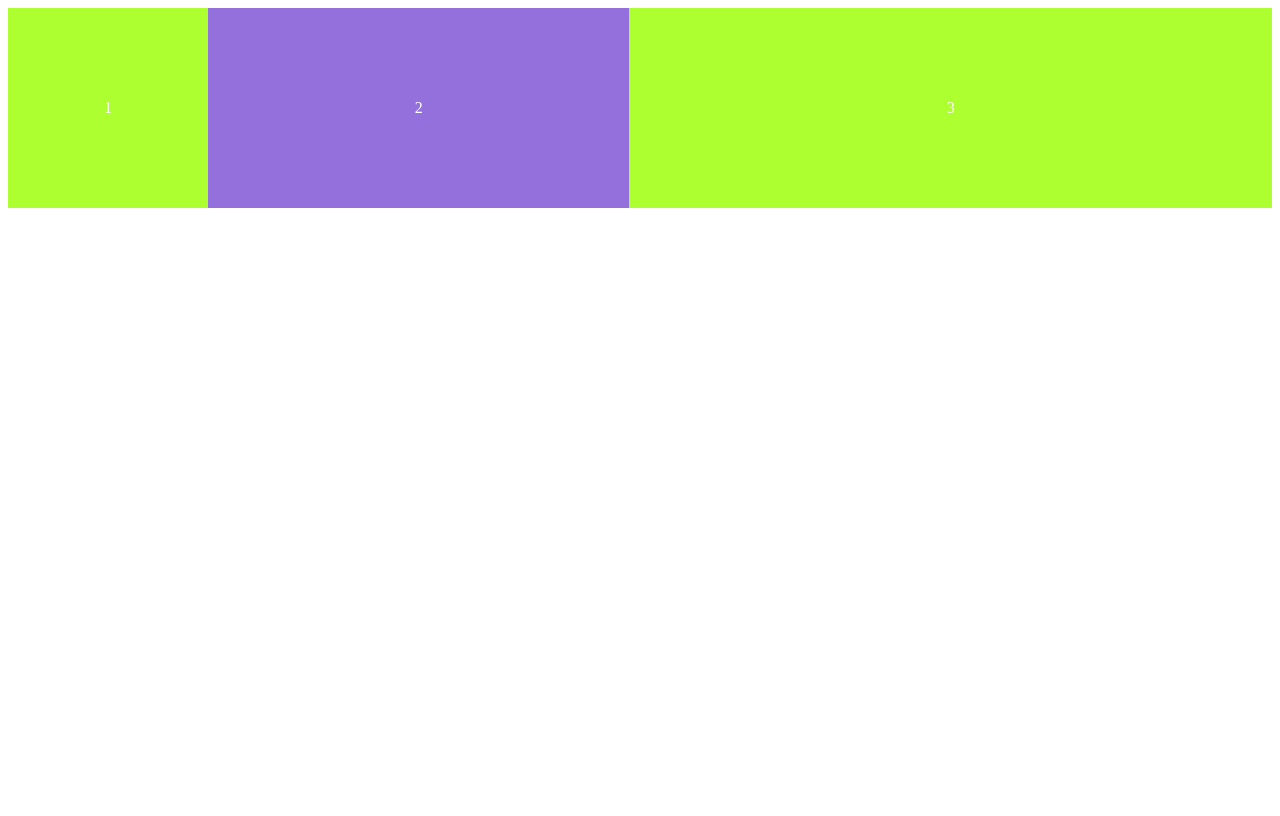
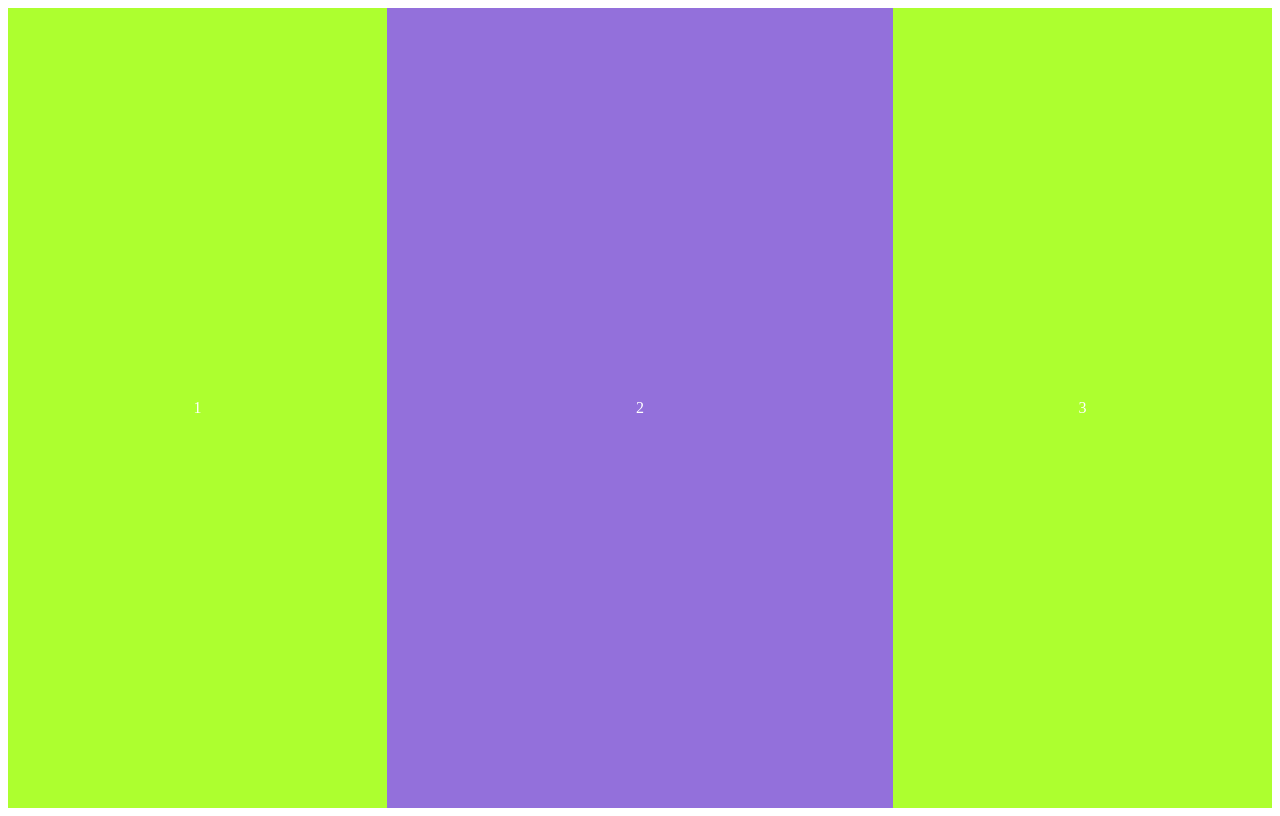
Before and after one commit to SeonghakIm/scss_class, a plain HTML site: page index.html in a window 1280 px wide. Drawn offline with Linux system fonts and the light colour scheme.

Commit message:
1.7 flex-basis

```diff
--- a/styles.css
+++ b/styles.css
@@ -1,6 +1,5 @@
 .father{
     display:flex;
-    flex-direction: low;
     /*main axis */
     justify-content: space-around;
     height: 100vh;
@@ -8,8 +7,7 @@
 }
 
 .child{
-    width: 200px;
-    height: 200px;
+    flex-basis:30%;
     background-color: greenyellow;
     color:white;
     display: flex;
@@ -19,9 +17,5 @@
 
 .child:nth-child(2){
     background-color: mediumpurple;
-    flex-grow: 1
+    flex-grow: 1;
 }
-
-.child:nth-child(3){
-    flex-grow: 2
-}
```
Also changed, not shown: README.md.
